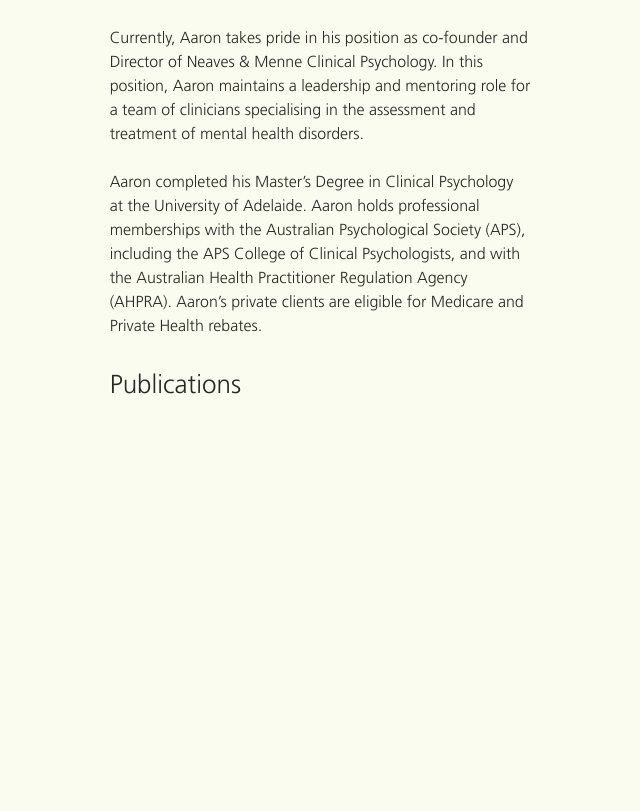
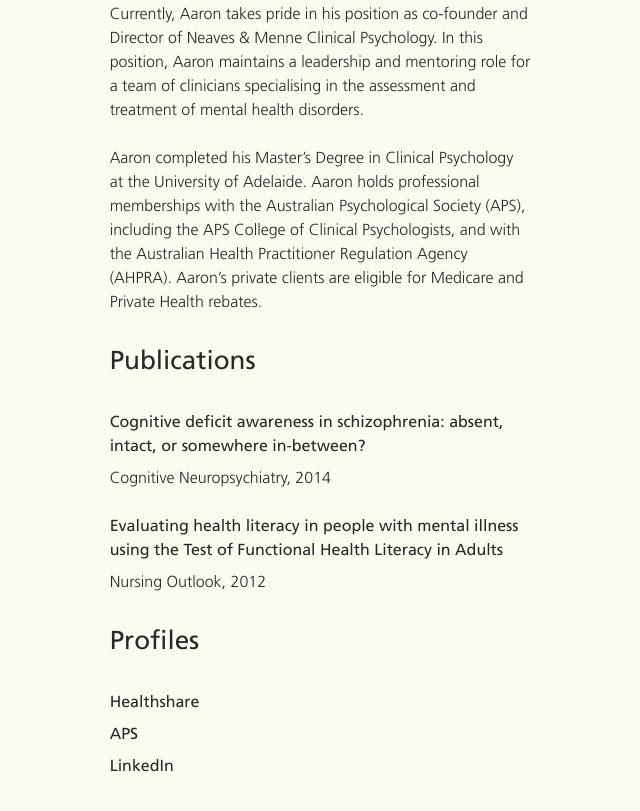
Before and after one commit to Sevaena/aaronneaves.com, a website: page app/index.html in a window 1280 px wide. Shown: the part 813-1624 px from the top of the page, without its empty margins (0-640 px from the left). Before the commit the page ends 1248 px from the top, so only its background shows below. Drawn offline with nearby package versions, Linux system fonts and the light colour scheme; files that its build step writes are made by us from their sources.

Commit message:
Additional copy.

```diff
--- a/app/index.html
+++ b/app/index.html
@@ -54,6 +54,25 @@
 
           <div class='publications'>
             <h3>Publications</h3>
+
+            <div class='publication'>
+              <h4><a href='http://www.tandfonline.com/doi/abs/10.1080/13546805.2014.909311' target='_blank'>Cognitive deficit awareness in schizophrenia: absent, intact, or somewhere in-between?</a></h4>
+              <p>Cognitive Neuropsychiatry, 2014</p>
+            </div>
+
+            <div class='publication'>
+              <h4><a href='#' target='_blank'>Evaluating health literacy in people with mental illness using the Test of Functional Health Literacy in Adults</a></h4>
+              <p>Nursing Outlook, 2012</p>
+            </div>
+          </div>
+
+          <div class='properties'>
+            <h3>Profiles</h3>
+            <ul>
+              <li><a href='https://www.healthshare.com.au/profile/professional/88507-aaron-neaves/' target='_blank'>Healthshare</a></li>
+              <li><a href='https://www.psychology.org.au/aaronneaves' target='_blank'>APS</a></li>
+              <li><a href='https://www.linkedin.com/profile/view?id=260670562' target='_blank'>LinkedIn</a></li>
+            </ul>
           </div>
 
         </div>
--- a/app/styles/main.scss
+++ b/app/styles/main.scss
@@ -1,6 +1,8 @@
 $font-family-body: "Frutiger Light", "Helvetica Neue", Helvetica, Arial, sans-serif;
-$font-family-heading: $font-family-body; //Scala, Garamond;
-$bp-1: 1040px;
+$font-family-heading: "Frutiger", "Helvetica Neue", Helvetica, Arial, sans-serif;
+$font-color-body: #282828;
+$background-color: #FAFCEF;
+$bp-1: 1200px;
 $bp-2: 640px;
 $bp-3: 320px;
 
@@ -20,8 +22,8 @@
   font-family: $font-family-body;
   font-size: $base-font-size;
   line-height: $base-line-height;
-  background: #FAFCEF;
-  color: #282828;
+  background: $background-color;
+  color: $font-color-body;
   margin: 0;
 }
 
@@ -31,8 +33,11 @@
   font-weight: normal;
 }
 
+h1, .h1, h2, .h2, h3, .h3, h4, .h4 {
+  font-family: $font-family-heading;
+}
+
 h1, .h1 {
-  font-family: $font-family-heading;
   font-size: $h1-font-size;
   line-height: $h1-line-height;
   margin-top: 0;
@@ -58,7 +63,6 @@
   line-height: $h4-line-height;
   margin-top: $h4-margin-top;
   margin-bottom: $h4-margin-bottom;
-  text-transform: uppercase;
 }
 
 p, ul, ol, pre, table, blockquote {
@@ -66,18 +70,28 @@
   margin-bottom: $base-line-height;
 }
 
-// padding
-.bio, .publications {
-  padding: 0 2.618em;
+a, a:visited {
+  color: $font-color-body;
+  text-decoration: none;
+
+  &:hover {
+    color: black;
+  }
+}
+
+.bio, .publications, .properties {
+  padding: 0 2.618rem;
+  margin: 0 auto;
+  max-width: $bp-2;
 
   @media (min-width: $bp-1) {
-    padding:  0 6.854em;
+    padding: 0 6.854rem;
+    margin: 0;
   }
 }
 
 .bio {
   width: 100%;
-  max-width: $bp-2;
   h2 {
     @include animation-name(fadeInDown);
     @include animation-delay(1s);
@@ -92,14 +106,6 @@
     @include animation-fill-mode(both);
   }
 
-  @media (min-width: $bp-2) {
-    h2 {
-      font-size: $h1-font-size;
-      line-height: $h1-line-height;
-      margin-bottom: $h1-margin-bottom;
-    }
-  }
-
   @media (min-width: $bp-1) {
     width: 50%;
     max-width: none;
@@ -107,9 +113,9 @@
 }
 .photo {
   @include animation-name(fadeIn);
-    @include animation-duration(.75s);
-    @include animation-delay(1.5s);
-    @include animation-fill-mode(both);
+  @include animation-duration(.75s);
+  @include animation-delay(1.5s);
+  @include animation-fill-mode(both);
 
   width: 100%;
   background-image: url('../images/aaron.jpg');
@@ -117,6 +123,7 @@
   background-position: center;
   position: static;
   min-height: 320px;
+  margin: 2.618rem 0;
 
   @media (min-width: $bp-2) {
     min-height: 600px;
@@ -130,6 +137,34 @@
     bottom: 0;
     left: auto;
     height: auto;
+    margin: 0;
+  }
+}
+
+.publications {
+  .publication {
+    h4 {
+      margin-bottom: 0.5rem;
+    }
+    p {
+      margin-top: 0;
+    }
+  }
+}
+
+.properties {
+  margin-bottom: $h2-margin-top;
+
+  ul {
+    padding: 0;
+    margin: 0;
+
+    li {
+      list-style-type: none;
+      font-family: $font-family-heading;
+      font-size: $h4-font-size;
+      margin-bottom: 0.5rem;
+    }
   }
 }
 
@@ -142,7 +177,3 @@
     color: #FFFFFF;
   }
 }
-
-.bio {
-
-}
```
